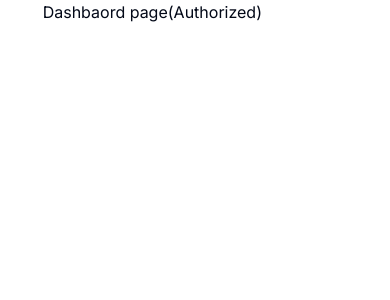
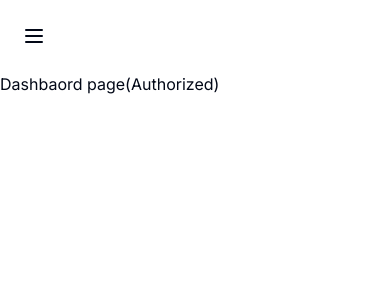
Before and after one commit to vijay711-github/Ai-Sass-Platform, a Next.js app: page /dashboard in a window 390 px wide. Shown: the top 300 px of the page. Built offline with nearby package versions, Linux system fonts and the light colour scheme.

Commit message:
Designed dashboard layout ad added Navbar Component

```diff
--- a/app/(dashboard)/(routes)/dashboard/page.tsx
+++ b/app/(dashboard)/(routes)/dashboard/page.tsx
@@ -1,13 +1,10 @@
-import { UserButton } from "@clerk/nextjs";
 import React from "react";
 
 const DashboardPage = () => {
 	return (
-		<div className="flex justify-around">
+		<div className="">
 			<div>Dashbaord page(Authorized)</div>
-			<div>
-				<UserButton afterSignOutUrl="/" />
-			</div>
+			<div></div>
 		</div>
 	);
 };
--- /dev/null
+++ b/app/(dashboard)/layout.tsx
@@ -0,0 +1,18 @@
+import Navbar from "@/components/Navbar";
+import React from "react";
+
+const DashboardLayout = ({ children }: { children: React.ReactNode }) => {
+	return (
+		<div className="h-full relative">
+			<div className="hidden h-full md:flex md:flex-col md:fixed md:w-72 md:inset-y-0 z-[80] bg-gray-900">
+				<div className="text-white">Hello sidebar</div>
+			</div>
+			<main className="md:pl-72">
+                <Navbar/>
+				{children}
+			</main>
+		</div>
+	);
+};
+
+export default DashboardLayout;
--- /dev/null
+++ b/components/Navbar.tsx
@@ -0,0 +1,19 @@
+import React from 'react'
+import { Button } from '@/components/ui/button'
+import { Menu } from 'lucide-react'
+import { UserButton } from '@clerk/nextjs';
+
+const Navbar = () => {
+  return (
+		<div className="flex item-center p-4">
+			<Button variant="ghost" size="icon" className="md:hidden">
+				<Menu />
+          </Button>
+          <div className="flex w-full justify-end">
+              <UserButton afterSignOutUrl='/' />
+          </div>
+		</div>
+	);
+}
+
+export default Navbar
--- a/package.json
+++ b/package.json
@@ -19,7 +19,7 @@
     "clsx": "^2.0.0",
     "eslint": "8.47.0",
     "eslint-config-next": "13.4.13",
-    "lucide-react": "^0.266.0",
+    "lucide-react": "^0.263.0",
     "next": "13.4.13",
     "postcss": "8.4.27",
     "react": "18.2.0",
```
Also changed, not shown: 1 other file (tests, documents, lock files or other folders).
